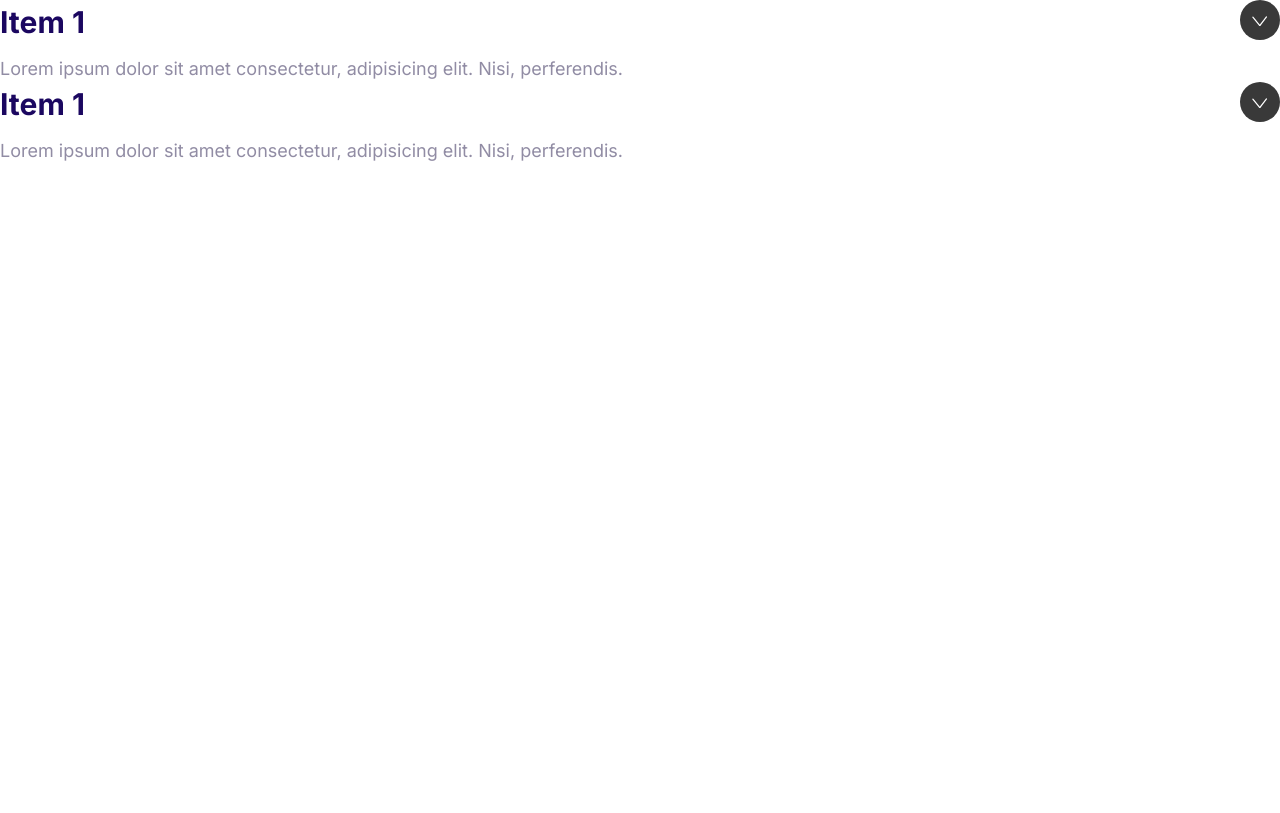
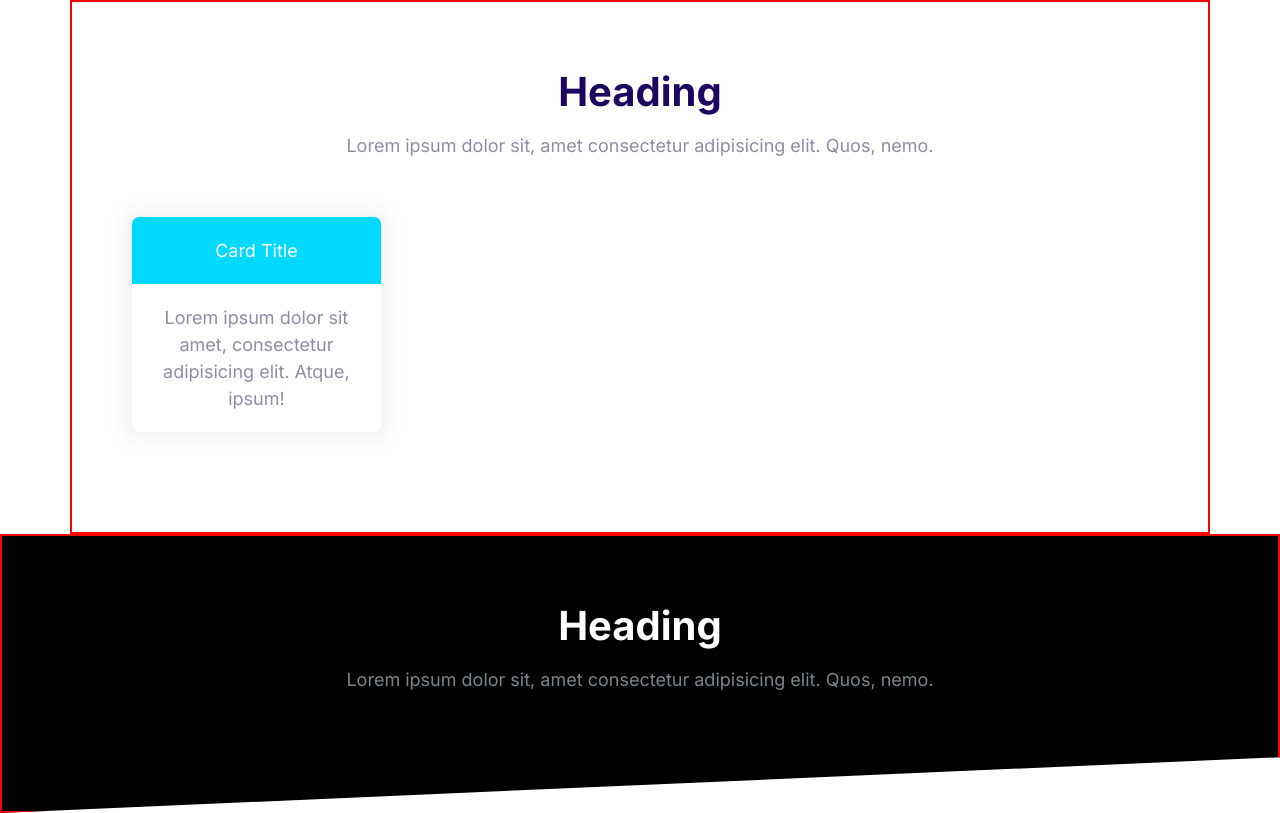
Before and after one commit to sarahnsaw/moshifyyy, a plain HTML site: page index.html in a window 1280 px wide. Drawn offline with Linux system fonts and the light colour scheme.

Commit message:
blocks commit

```diff
--- a/css/style.css
+++ b/css/style.css
@@ -540,3 +540,42 @@
 .collapsible--expanded .collapsible__content {
   max-height: 100vh;
 }
+
+/* Blocks */
+
+.block {
+  --padding-vertical: 6rem;
+  padding: var(--padding-vertical) 2rem;
+  border: 2px solid red;
+  text-align: center;
+}
+.block__header {
+  text-align: center;
+}
+.block__heading {
+  margin-top: 0;
+}
+
+.block--dark {
+  background: #000;
+  color: #7b858b;
+}
+
+.block--dark .block__heading {
+  color: #fff;
+}
+
+.block--skewed-right {
+  padding-bottom: calc(var(--padding-vertical) + 4rem);
+  clip-path: polygon(0% 0%, 100% 0%, 100% 100%, 0% 80%);
+}
+
+.block--skewed-left {
+  padding-bottom: calc(var(--padding-vertical) + 4rem);
+  clip-path: polygon(0% 0%, 100% 0%, 100% 80%, 0% 100%);
+}
+
+.container {
+  max-width: 1140px;
+  margin: 0 auto;
+}
--- a/index.html
+++ b/index.html
@@ -14,33 +14,31 @@
     <link rel="stylesheet" href="css/style.css" />
   </head>
   <body>
-    <div class="collapsible collapsible--expanded">
-      <header class="collapsible__header">
-        <h2 class="collapsible__heading">Item 1</h2>
-          <svg class="icon icon--white collapsible__chevron">
-            <use xlink:href="images/sprite.svg#chevron"></use>
-          </svg>
-        </span>
+    <section class="block container">
+      <header class="block__header">
+        <h2 class="block__heading">Heading</h2>
+        <p>
+          Lorem ipsum dolor sit, amet consectetur adipisicing elit. Quos, nemo.
+        </p>
       </header>
-      <div class="collapsible__content">
-        Lorem ipsum dolor sit amet consectetur, adipisicing elit. Nisi,
-        perferendis.
+      <div style="width: 30%; padding: 4rem">
+        <div class="card card--secondary">
+          <header class="card__header">Card Title</header>
+          <div class="card__body">
+            Lorem ipsum dolor sit amet, consectetur adipisicing elit. Atque,
+            ipsum!
+          </div>
+        </div>
       </div>
-    </div>
-    <div class="collapsible collapsible--expanded">
-      <header class="collapsible__header">
-        <h2 class="collapsible__heading">Item 1</h2>
-          <svg class="icon icon--white collapsible__chevron">
-            <use xlink:href="images/sprite.svg#chevron"></use>
-          </svg>
-        </span>
-      </header>
-      <div class="collapsible__content">
-        Lorem ipsum dolor sit amet consectetur, adipisicing elit. Nisi,
-        perferendis.
+    </section>
+    <section class="block block--dark block--skewed-left">
+      <div class="container">
+        <h2 class="block__heading">Heading</h2>
+        <p>
+          Lorem ipsum dolor sit, amet consectetur adipisicing elit. Quos, nemo.
+        </p>
       </div>
-    </div>
+    </section>
     <script src="js/main.js"></script>
-
   </body>
 </html>
```
Also changed, not shown: components/card.html (added, +8 -0 lines).
